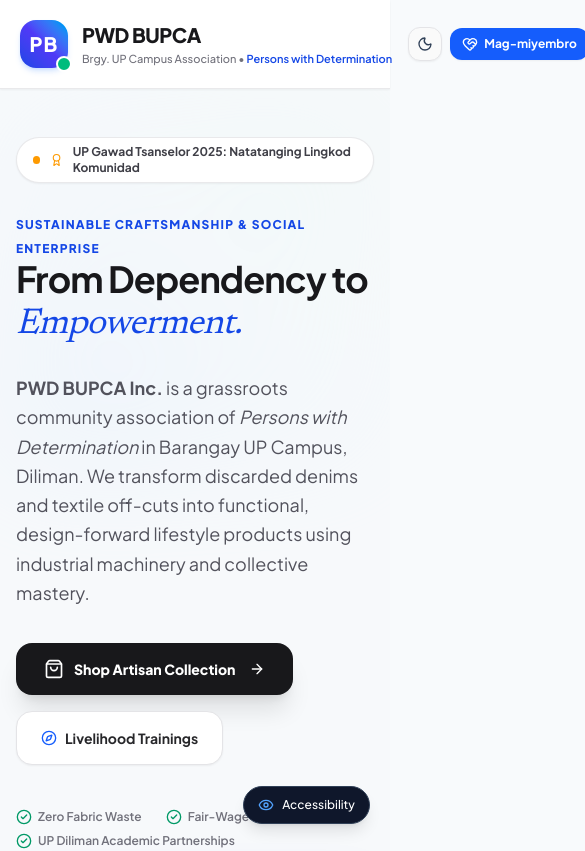
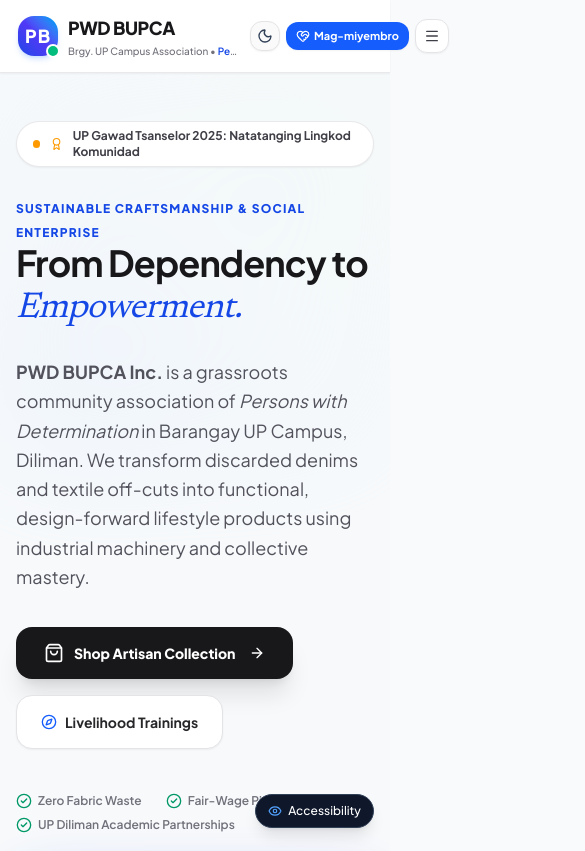
Before and after one commit to ajbasa0000/PWDBUPCA, a Next.js app in the folder pwd-bupca-app/: page / in a window 390 px wide. Shown: the top 851 px of the page, 585 px wide, since content can reach past the window. Built offline with nearby package versions, Linux system fonts and the light colour scheme.

Commit message:
feat: enhance mobile view responsiveness, add mobile drawer menu, and prevent viewport overflow

```diff
--- a/pwd-bupca-app/src/components/AccessibilityToolbar.tsx
+++ b/pwd-bupca-app/src/components/AccessibilityToolbar.tsx
@@ -38,16 +38,16 @@
   };
 
   return (
-    <div className="fixed bottom-5 right-5 z-50">
+    <div className="fixed bottom-4 right-4 sm:bottom-5 sm:right-5 z-50">
       {/* Floating Trigger Button */}
       {!isOpen && (
         <button
           onClick={handleToggle}
-          className="flex items-center gap-2 px-3.5 py-2.5 bg-slate-900 dark:bg-white text-white dark:text-slate-900 rounded-full shadow-lg font-medium border border-slate-700 dark:border-slate-200 text-xs sm:text-sm cursor-pointer transition-transform hover:scale-105 focus:ring-2 focus:ring-blue-500"
+          className="flex items-center gap-1.5 sm:gap-2 px-3 sm:px-3.5 py-2 sm:py-2.5 bg-slate-900 dark:bg-white text-white dark:text-slate-900 rounded-full shadow-lg font-medium border border-slate-700 dark:border-slate-200 text-xs sm:text-sm cursor-pointer transition-transform hover:scale-105 focus:ring-2 focus:ring-blue-500"
           aria-label="Open Accessibility Menu"
           aria-expanded={isOpen}
         >
-          <Eye className="w-4 h-4 text-blue-400 dark:text-blue-600" aria-hidden="true" />
+          <Eye className="w-3.5 h-3.5 sm:w-4 sm:h-4 text-blue-400 dark:text-blue-600" aria-hidden="true" />
           <span>Accessibility</span>
         </button>
       )}
@@ -55,7 +55,7 @@
       {/* Accessibility Drawer / Panel */}
       {isOpen && (
         <div
-          className="w-80 sm:w-96 bg-white dark:bg-zinc-900 border border-slate-200 dark:border-zinc-800 rounded-2xl shadow-2xl p-5 text-slate-800 dark:text-slate-100 animate-in fade-in zoom-in-95 duration-150"
+          className="w-[calc(100vw-2rem)] max-w-sm sm:w-96 bg-white dark:bg-zinc-900 border border-slate-200 dark:border-zinc-800 rounded-2xl shadow-2xl p-4 sm:p-5 text-slate-800 dark:text-slate-100 animate-in fade-in zoom-in-95 duration-150 max-h-[85vh] overflow-y-auto"
           role="dialog"
           aria-modal="true"
           aria-label="Accessibility Settings"
--- a/pwd-bupca-app/src/components/Navbar.tsx
+++ b/pwd-bupca-app/src/components/Navbar.tsx
@@ -1,6 +1,6 @@
 'use client';
 
-import React from 'react';
+import React, { useState } from 'react';
 import Link from 'next/link';
 import { usePathname } from 'next/navigation';
 import {
@@ -12,13 +12,17 @@
   HeartHandshake,
   Sun,
   Moon,
-  Users
+  Users,
+  Menu,
+  X,
+  FileText
 } from 'lucide-react';
 import { useAccessibility } from '@/context/AccessibilityContext';
 
 export const Navbar: React.FC = () => {
   const pathname = usePathname();
   const { theme, toggleTheme, playChime } = useAccessibility();
+  const [isMobileMenuOpen, setIsMobileMenuOpen] = useState(false);
 
   const navLinks = [
     { href: '/', label: 'Advocacy', icon: Home },
@@ -30,28 +34,28 @@
 
   return (
     <header className="sticky top-0 z-40 bg-white/95 dark:bg-zinc-950/95 backdrop-blur-xl border-b border-zinc-200/80 dark:border-zinc-800/80 transition-all shadow-xs">
-      <div className="max-w-7xl mx-auto px-4 sm:px-6 lg:px-8">
-        <div className="flex items-center justify-between min-h-[5.5rem] py-3 gap-3">
+      <div className="max-w-7xl mx-auto px-3.5 sm:px-6 lg:px-8">
+        <div className="flex items-center justify-between min-h-[4.5rem] sm:min-h-[5.5rem] py-2 sm:py-3 gap-2 sm:gap-3">
 
           {/* Logo & Brand Identity */}
           <Link
             href="/"
-            onClick={() => playChime('click')}
-            className="flex items-center gap-3.5 group rounded-2xl p-1 transition-all focus:ring-4 focus:ring-blue-500 shrink-0"
+            onClick={() => { playChime('click'); setIsMobileMenuOpen(false); }}
+            className="flex items-center gap-2.5 sm:gap-3.5 group rounded-2xl p-1 transition-all focus:ring-4 focus:ring-blue-500 shrink-0 min-w-0"
           >
             <div className="relative flex items-center justify-center shrink-0">
-              <div className="w-12 h-12 sm:w-13 sm:h-13 rounded-2xl bg-gradient-to-tr from-blue-700 via-indigo-600 to-sky-500 text-white flex items-center justify-center font-black text-xl tracking-wider shadow-md shadow-blue-500/20 group-hover:scale-105 transition-all">
+              <div className="w-10 h-10 sm:w-13 sm:h-13 rounded-2xl bg-gradient-to-tr from-blue-700 via-indigo-600 to-sky-500 text-white flex items-center justify-center font-black text-lg sm:text-xl tracking-wider shadow-md shadow-blue-500/20 group-hover:scale-105 transition-all">
                 PB
               </div>
-              <span className="absolute -bottom-1 -right-1 flex h-4 w-4">
+              <span className="absolute -bottom-0.5 -right-0.5 flex h-3.5 w-3.5 sm:h-4 sm:w-4">
                 <span className="animate-ping absolute inline-flex h-full w-full rounded-full bg-emerald-400 opacity-75"></span>
-                <span className="relative inline-flex rounded-full h-4 w-4 bg-emerald-500 border-2 border-white dark:border-zinc-900"></span>
+                <span className="relative inline-flex rounded-full h-3.5 w-3.5 sm:h-4 sm:w-4 bg-emerald-500 border-2 border-white dark:border-zinc-900"></span>
               </span>
             </div>
 
             <div className="flex flex-col justify-center min-w-0">
-              <div className="flex items-center gap-2 whitespace-nowrap">
-                <span className="font-black text-xl sm:text-2xl tracking-tight text-zinc-900 dark:text-white group-hover:text-blue-600 dark:group-hover:text-blue-400 transition-colors">
+              <div className="flex items-center gap-1.5 sm:gap-2">
+                <span className="font-black text-lg sm:text-2xl tracking-tight text-zinc-900 dark:text-white group-hover:text-blue-600 dark:group-hover:text-blue-400 transition-colors">
                   PWD BUPCA
                 </span>
                 <span className="hidden md:inline-flex items-center gap-1 text-[11px] font-bold px-2.5 py-0.5 rounded-full bg-amber-50 dark:bg-amber-950/70 text-amber-800 dark:text-amber-300 border border-amber-200/90 dark:border-amber-700/80">
@@ -59,13 +63,13 @@
                   <span>UP Gawad Tsanselor</span>
                 </span>
               </div>
-              <p className="text-[11px] sm:text-xs font-medium text-zinc-500 dark:text-zinc-400 whitespace-nowrap mt-0.5">
+              <p className="text-[10px] sm:text-xs font-medium text-zinc-500 dark:text-zinc-400 truncate max-w-[170px] sm:max-w-none mt-0.5">
                 Brgy. UP Campus Association • <span className="text-blue-700 dark:text-blue-400 font-semibold">Persons with Determination</span>
               </p>
             </div>
           </Link>
 
-          {/* Navigation Links with Pill Highlight */}
+          {/* Desktop Navigation Links with Pill Highlight */}
           <nav className="hidden lg:flex items-center gap-1 bg-zinc-100/80 dark:bg-zinc-900/80 p-1.5 rounded-2xl border border-zinc-200/70 dark:border-zinc-800/70 shrink-0" aria-label="Main Navigation">
             {navLinks.map((item) => {
               const Icon = item.icon;
@@ -88,12 +92,12 @@
             })}
           </nav>
 
-          {/* Right Action buttons with Light/Dark Mode Switcher */}
-          <div className="flex items-center gap-2 sm:gap-2.5 shrink-0">
+          {/* Right Action buttons */}
+          <div className="flex items-center gap-1.5 sm:gap-2.5 shrink-0">
             {/* Theme Toggle Button */}
             <button
               onClick={toggleTheme}
-              className="p-2 sm:p-2.5 rounded-xl border border-zinc-200 dark:border-zinc-800 bg-zinc-50 dark:bg-zinc-900 hover:bg-zinc-100 dark:hover:bg-zinc-800 text-zinc-700 dark:text-zinc-200 transition-colors cursor-pointer shadow-xs focus:ring-2 focus:ring-blue-500"
+              className="p-1.5 sm:p-2.5 rounded-xl border border-zinc-200 dark:border-zinc-800 bg-zinc-50 dark:bg-zinc-900 hover:bg-zinc-100 dark:hover:bg-zinc-800 text-zinc-700 dark:text-zinc-200 transition-colors cursor-pointer shadow-xs focus:ring-2 focus:ring-blue-500"
               aria-label={theme === 'dark' ? "Switch to light mode" : "Switch to dark mode"}
               title={theme === 'dark' ? "Switch to light mode" : "Switch to dark mode"}
             >
@@ -104,26 +108,100 @@
               )}
             </button>
 
+            {/* Mag-miyembro Call to Action */}
             <Link
               href="/membership"
               onClick={() => playChime('click')}
-              className="inline-flex items-center gap-1.5 px-3 py-2 rounded-xl bg-blue-600 hover:bg-blue-500 text-white font-bold text-xs shadow-xs hover:shadow-md transition-all cursor-pointer whitespace-nowrap"
+              className="inline-flex items-center gap-1 sm:gap-1.5 px-2.5 sm:px-3 py-1.5 sm:py-2 rounded-xl bg-blue-600 hover:bg-blue-500 text-white font-bold text-[11px] sm:text-xs shadow-xs hover:shadow-md transition-all cursor-pointer whitespace-nowrap"
             >
-              <HeartHandshake className="w-4 h-4 text-white" />
+              <HeartHandshake className="w-3.5 h-3.5 sm:w-4 sm:h-4 text-white" />
               <span>Mag-miyembro</span>
             </Link>
 
+            {/* Command Center (Hidden on small screens, accessible via hamburger) */}
             <Link
               href="/admin"
               onClick={() => playChime('click')}
-              className="inline-flex items-center gap-2 px-3 sm:px-3.5 py-2 rounded-xl bg-slate-900 hover:bg-slate-800 dark:bg-white dark:hover:bg-slate-100 text-white dark:text-slate-900 font-extrabold text-xs shadow-xs hover:shadow-md transition-all cursor-pointer whitespace-nowrap"
+              className="hidden sm:inline-flex items-center gap-2 px-3 sm:px-3.5 py-2 rounded-xl bg-slate-900 hover:bg-slate-800 dark:bg-white dark:hover:bg-slate-100 text-white dark:text-slate-900 font-extrabold text-xs shadow-xs hover:shadow-md transition-all cursor-pointer whitespace-nowrap"
             >
               <ShieldCheck className="w-4 h-4" />
               <span>Command Center</span>
             </Link>
+
+            {/* Mobile Hamburger Toggle Button */}
+            <button
+              type="button"
+              onClick={() => {
+                playChime('click');
+                setIsMobileMenuOpen(!isMobileMenuOpen);
+              }}
+              className="lg:hidden p-2 rounded-xl border border-zinc-200 dark:border-zinc-800 bg-white dark:bg-zinc-900 text-zinc-700 dark:text-zinc-200 hover:bg-zinc-100 dark:hover:bg-zinc-800 cursor-pointer shadow-xs"
+              aria-label={isMobileMenuOpen ? "Close navigation menu" : "Open navigation menu"}
+              aria-expanded={isMobileMenuOpen}
+            >
+              {isMobileMenuOpen ? <X className="w-4 h-4 text-rose-500" /> : <Menu className="w-4 h-4" />}
+            </button>
           </div>
 
         </div>
+
+        {/* Mobile Navigation Drawer / Dropdown */}
+        {isMobileMenuOpen && (
+          <div className="lg:hidden border-t border-zinc-100 dark:border-zinc-800 py-3.5 px-1 animate-in slide-in-from-top-2 duration-150">
+            <div className="space-y-1">
+              {navLinks.map((item) => {
+                const Icon = item.icon;
+                const isActive = pathname === item.href || (item.href !== '/' && pathname?.startsWith(item.href));
+                return (
+                  <Link
+                    key={item.href}
+                    href={item.href}
+                    onClick={() => {
+                      playChime('click');
+                      setIsMobileMenuOpen(false);
+                    }}
+                    className={`flex items-center justify-between px-3.5 py-2.5 rounded-xl text-sm font-bold transition-all ${
+                      isActive
+                        ? 'bg-blue-50 dark:bg-blue-950/60 text-blue-600 dark:text-blue-400'
+                        : 'text-zinc-700 dark:text-zinc-300 hover:bg-zinc-100 dark:hover:bg-zinc-800'
+                    }`}
+                  >
+                    <div className="flex items-center gap-2.5">
+                      <Icon className={`w-4 h-4 ${isActive ? 'text-blue-600 dark:text-blue-400' : 'text-zinc-400'}`} />
+                      <span>{item.label}</span>
+                    </div>
+                    {isActive && <span className="w-1.5 h-1.5 rounded-full bg-blue-600 dark:bg-blue-400" />}
+                  </Link>
+                );
+              })}
+
+              <div className="pt-2 mt-2 border-t border-zinc-100 dark:border-zinc-800 space-y-1">
+                <Link
+                  href="/admin"
+                  onClick={() => {
+                    playChime('click');
+                    setIsMobileMenuOpen(false);
+                  }}
+                  className="flex items-center gap-2.5 px-3.5 py-2.5 rounded-xl text-sm font-extrabold bg-slate-900 dark:bg-white text-white dark:text-slate-900 shadow-sm"
+                >
+                  <ShieldCheck className="w-4 h-4 text-blue-400 dark:text-blue-600" />
+                  <span>Admin Command Center</span>
+                </Link>
+
+                <a
+                  href="/documentation.html"
+                  target="_blank"
+                  rel="noopener noreferrer"
+                  className="flex items-center gap-2.5 px-3.5 py-2.5 rounded-xl text-xs font-bold text-blue-600 dark:text-blue-400 hover:bg-blue-50 dark:hover:bg-blue-950/40"
+                >
+                  <FileText className="w-4 h-4" />
+                  <span>System Documentation & PDF Export</span>
+                </a>
+              </div>
+            </div>
+          </div>
+        )}
+
       </div>
     </header>
   );
```
Also changed, not shown: pwd-bupca-app/src/components/admin/MemberIDCard.tsx (+9 -7 lines).
